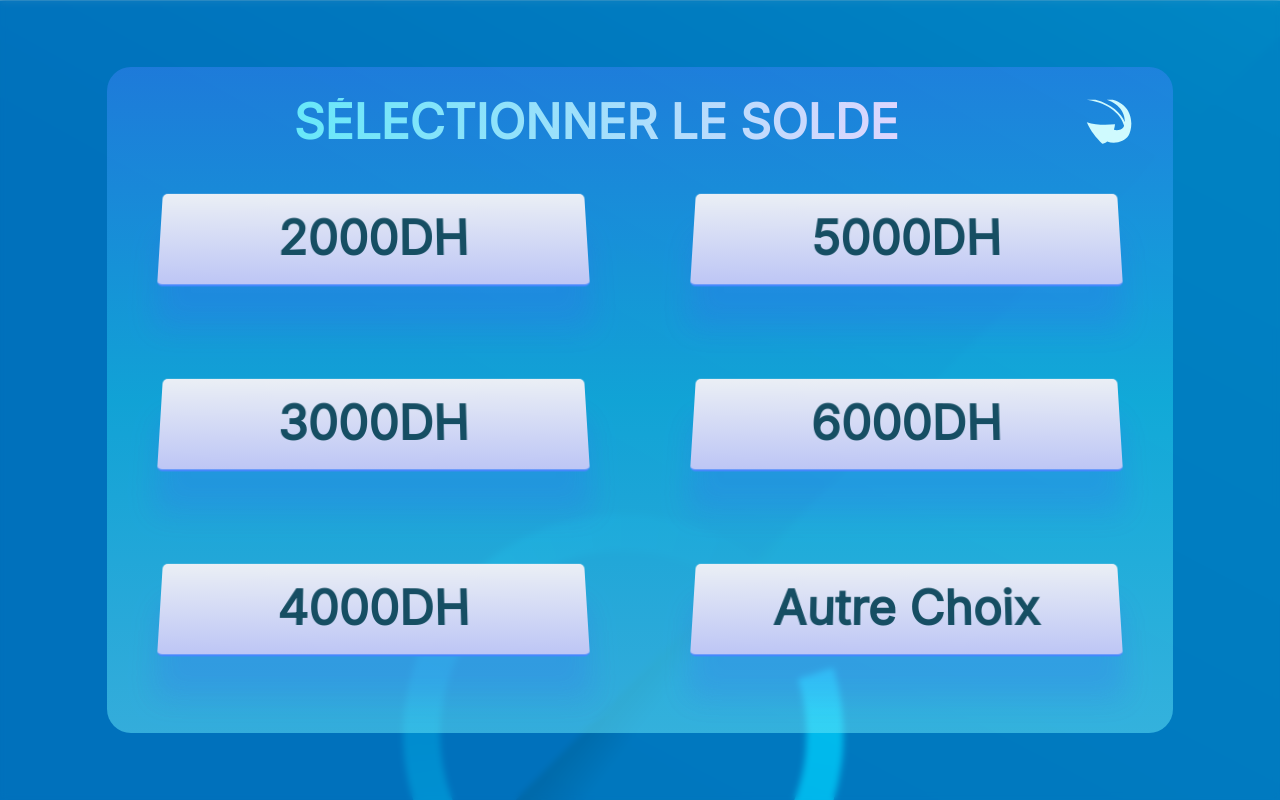
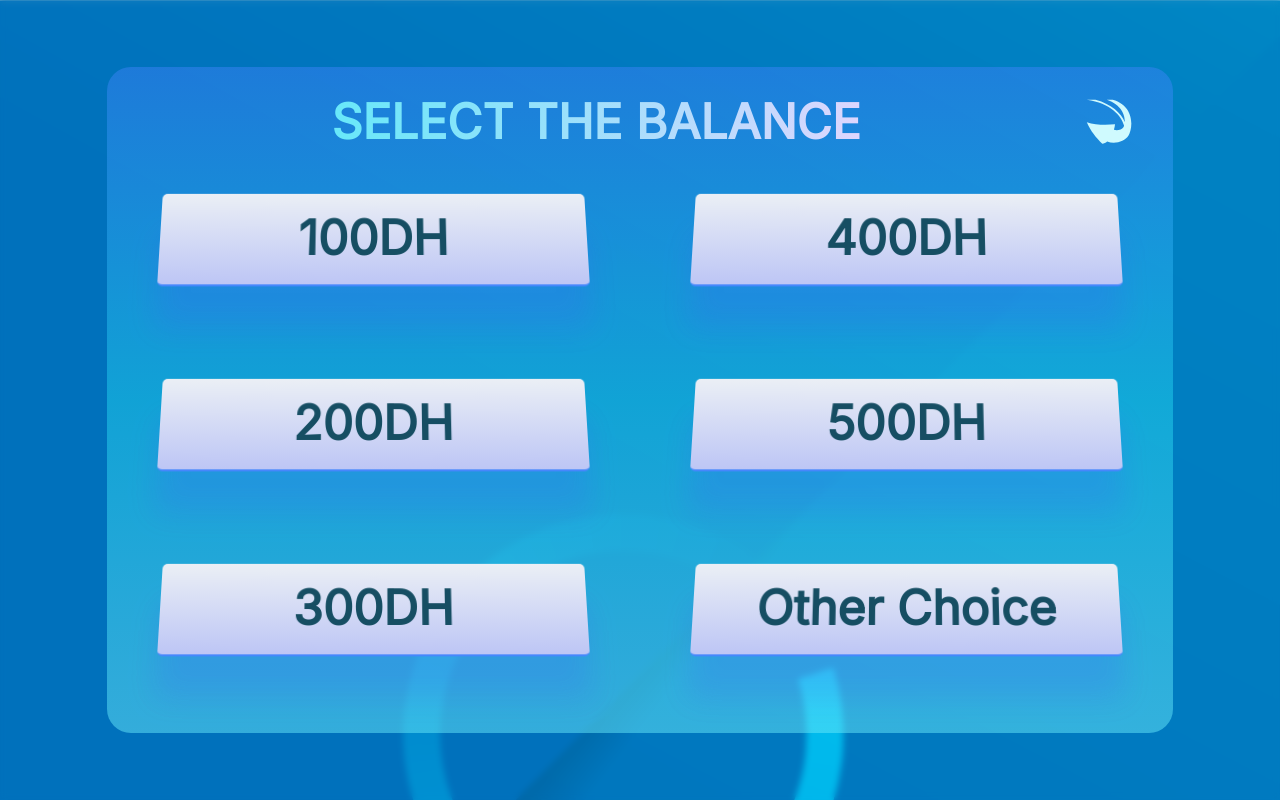
Before and after one commit to yassineelhoubi/ATM, a React (Vite) app: page /withdraw in a window 1280 px wide. Built offline with nearby package versions, Linux system fonts and the light colour scheme.

Commit message:
Ability to withdraw balance

```diff
--- a/src/pages/Withdraw.tsx
+++ b/src/pages/Withdraw.tsx
@@ -2,54 +2,68 @@ import React from 'react';
 import '../assets/css/custom.css';
 import { GiReturnArrow } from 'react-icons/gi';
 import { Link } from 'react-router-dom';
+import axios from 'axios';
 
 
 
 const Withdraw: React.FC = () => {
+  const action = (balance: number) => {
+    const userId = JSON.parse(localStorage.getItem('user') as string)._id;
+    const data = {
+      balance: balance
+    };
+    axios.patch(`http://localhost:3030/user/${userId}/withdraw-balance`, data)
+      .then(res => {
+        console.log(res);
+      })
+      .catch(err => {
+        console.log(err);
+      })
+  }
+
   return (
     <>
-
       <div className="w-full flex justify-between">
         <span></span>
         <h1 className="text-3xl lg:text-5xl uppercase bg-clip-text text-transparent bg-gradient-to-r from-cyan-300 to-violet-200 font-extrabold">
-          Sélectionner Le Solde
+          Select the balance
         </h1>
-        <Link to="/">
+        <Link to="/home">
           <GiReturnArrow className="text-3xl lg:text-5xl text-cyan-100 mr-10" />
         </Link>
       </div>
       <div className="w-full h-5/6 flex">
         <div className="w-1/2 h-full rounded-3xl flex flex-col justify-around items-center">
-          <button className="w-4/5 btn h-1/6">
+          <button className="w-4/5 btn h-1/6" onClick={() => action(100)}>
             <span className="text-cyan-900 text-3xl lg:text-5xl font-extrabold">
-              2000DH
+              100DH
             </span>
           </button>
-          <button className="w-4/5 btn h-1/6 rounded-r-full">
+          <button className="w-4/5 btn h-1/6 rounded-r-full" onClick={() => action(200)}>
             <span className="text-cyan-900 text-3xl lg:text-5xl font-extrabold">
-              3000DH
+              200DH
             </span>
           </button>
-          <button className="w-4/5 btn h-1/6 rounded-r-full">
+          <button className="w-4/5 btn h-1/6 rounded-r-full" onClick={() => action(300)}>
             <span className="text-cyan-900 text-3xl lg:text-5xl font-extrabold">
-              4000DH
+              300DH
             </span>
           </button>
         </div>
         <div className="w-1/2 h-full rounded-3xl flex flex-col items-center justify-around">
-          <button className="w-4/5 btn h-1/6 rounded-l-full">
+          <button className="w-4/5 btn h-1/6 rounded-l-full" onClick={() => action(400)}>
             <span className="text-cyan-900 text-3xl lg:text-5xl font-extrabold">
-              5000DH
+              400DH
             </span>
           </button>
-          <button className="w-4/5 btn h-1/6 rounded-l-full">
+          <button className="w-4/5 btn h-1/6 rounded-l-full" onClick={() => action(500)}>
             <span className="text-cyan-900 text-3xl lg:text-5xl font-extrabold">
-              6000DH
+              500DH
             </span>
           </button>
           <button className="w-4/5 btn h-1/6 rounded-l-full">
             <span className="text-cyan-900 text-2xl lg:text-5xl font-extrabold">
-              Autre Choix
+              Other Choice
             </span>
           </button>
         </div>
@@ -58,4 +72,4 @@ const Withdraw: React.FC = () => {
   );
 };
 
-export default Withdraw;
+export { Withdraw }
--- /dev/null
+++ b/src/pages/index.ts
@@ -0,0 +1,2 @@
+export { Balance } from './Balance';
+export { Withdraw } from './Withdraw';
--- a/src/pages/index.tsx
+++ /dev/null
@@ -1 +0,0 @@
-export { Balance } from './Balance';
--- a/src/routes/Router.tsx
+++ b/src/routes/Router.tsx
@@ -6,14 +6,14 @@ import {
     Navigate,
     useLocation,
 } from 'react-router-dom';
-import Withdraw from '../pages/Withdraw';
+
 import Bills from '../pages/Bills';
 import Car from '../pages/Car';
 import Booking from '../pages/Booking';
 import MobileRecharge from '../pages/MobileRecharge';
 import React from 'react';
 import { Login } from '../pages/Login';
-import { Balance } from '../pages';
+import { Balance, Withdraw } from '../pages';
 const AppRouter: React.FC = () => (
     <Router>
         <Routes>
```
